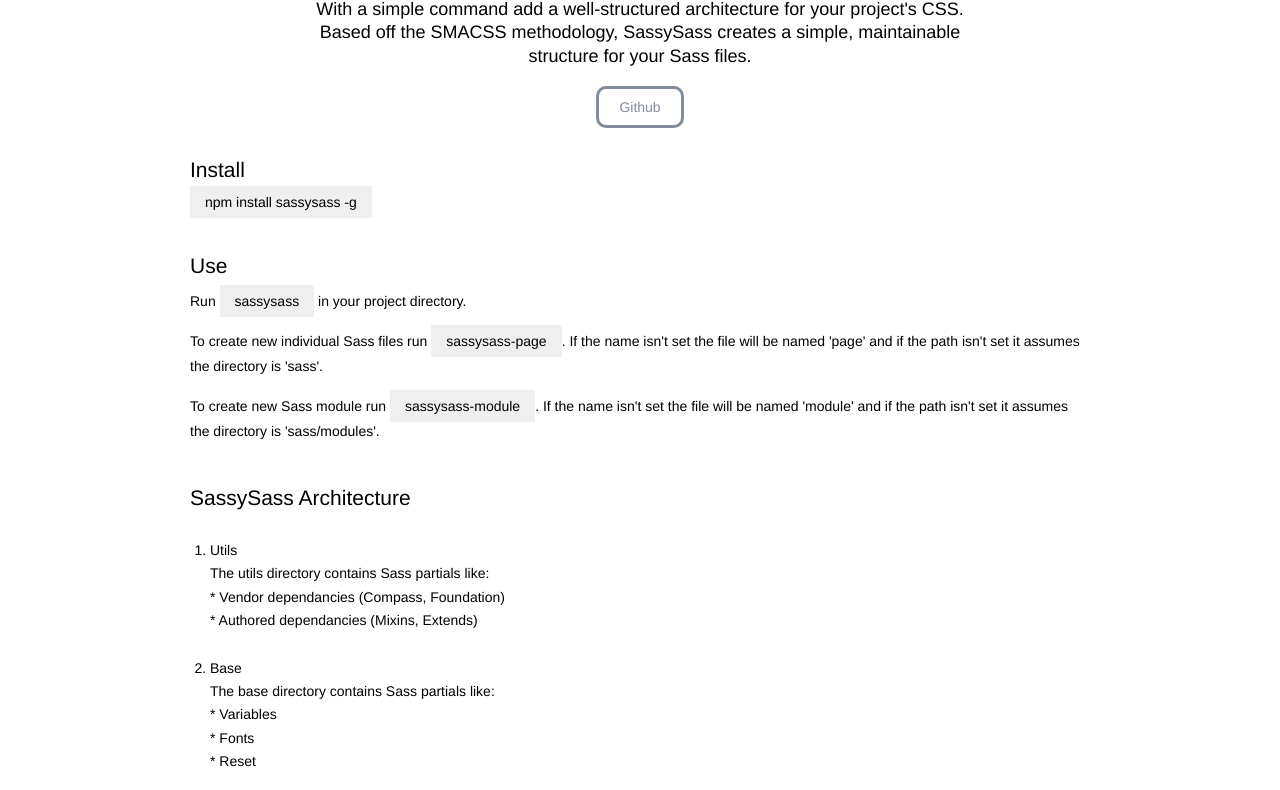
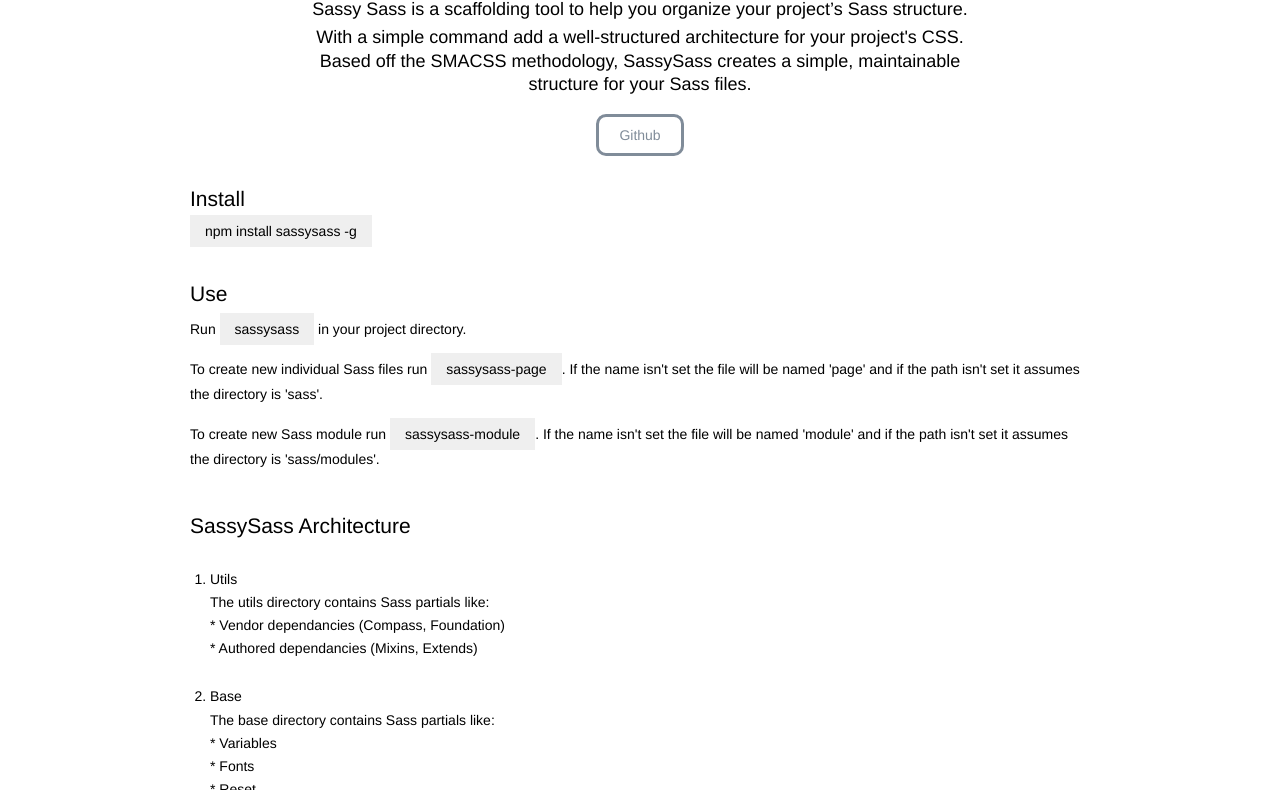
Before and after one commit to ryanburgess/sassysass-site, a website: page index.html in a window 1280 px wide. Shown: the part 139-929 px from the top of the page. Drawn offline with Linux system fonts and the light colour scheme.

Commit message:
add a bit of a tagline to the homepage

```diff
--- a/index.html
+++ b/index.html
@@ -1,8 +1,8 @@
 <!DOCTYPE html>
 <html>
     <head>
-        <title>SassySass</title>
-        <meta name="description" content="Sassy Sass is a CSS architecture scaffolding for Sass.">
+        <title>Sassy Sass</title>
+        <meta name="description" content="Sassy Sass is a scaffolding tool to help you organize your project’s Sass structure.">
         <meta name="viewport" content="width=device-width, initial-scale=1.0, user-scalable=yes">
         <link rel="stylesheet" href="build/css/style.css" type="text/css" media="screen">
         <script>
@@ -26,6 +26,7 @@
         <div class="heading">
           <div class="row">
             <h1>SassySass</h1>
+            <p>Sassy Sass is a scaffolding tool to help you organize your project’s Sass structure.</p>
             <p>With a simple command add a well-structured architecture for your project's CSS. Based off the SMACSS methodology, SassySass creates a simple, maintainable structure for your Sass files.</p>
             <div class="button-container"><a href="https://github.com/ryanburgess/sassysass">Github</a></div>
           </div>
```
